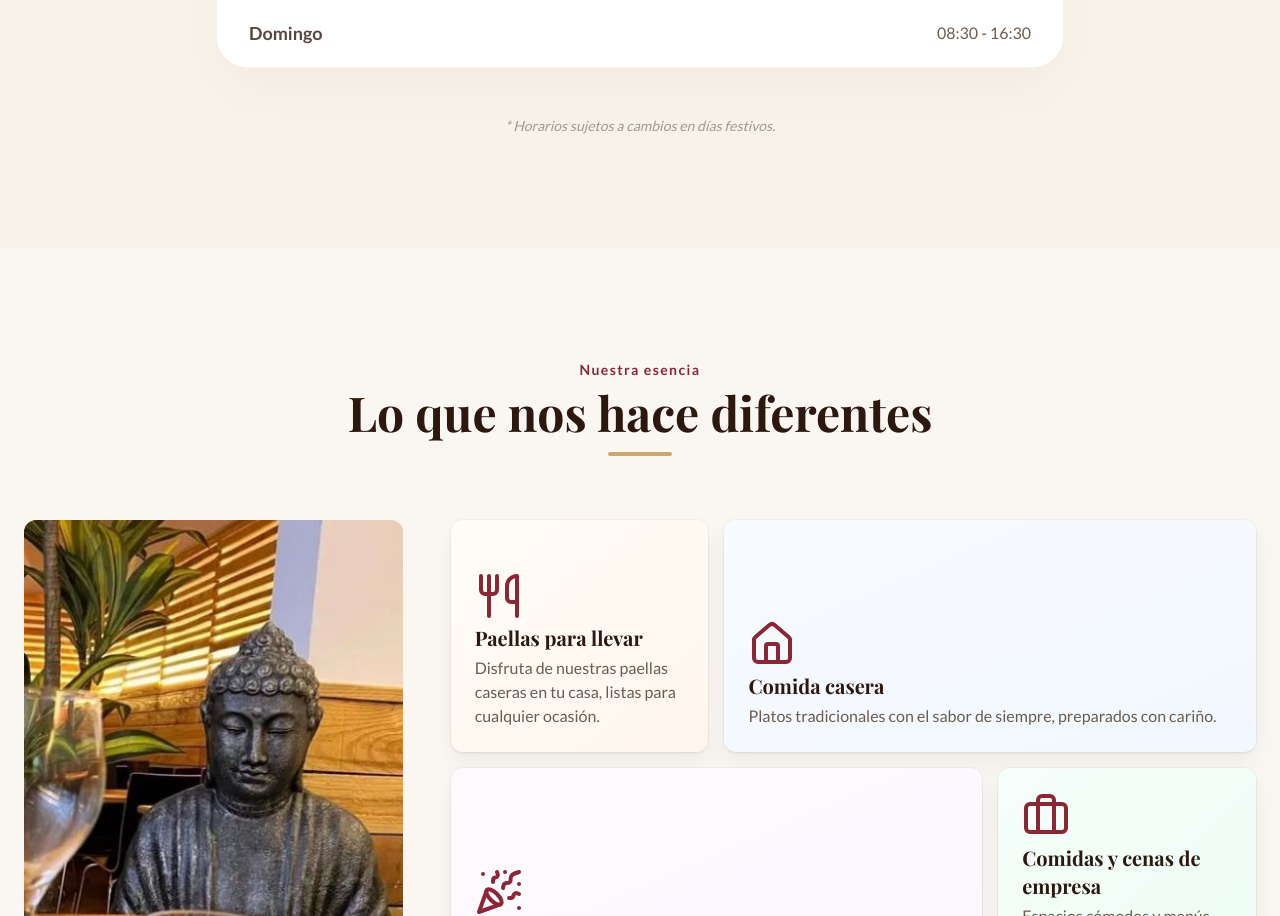
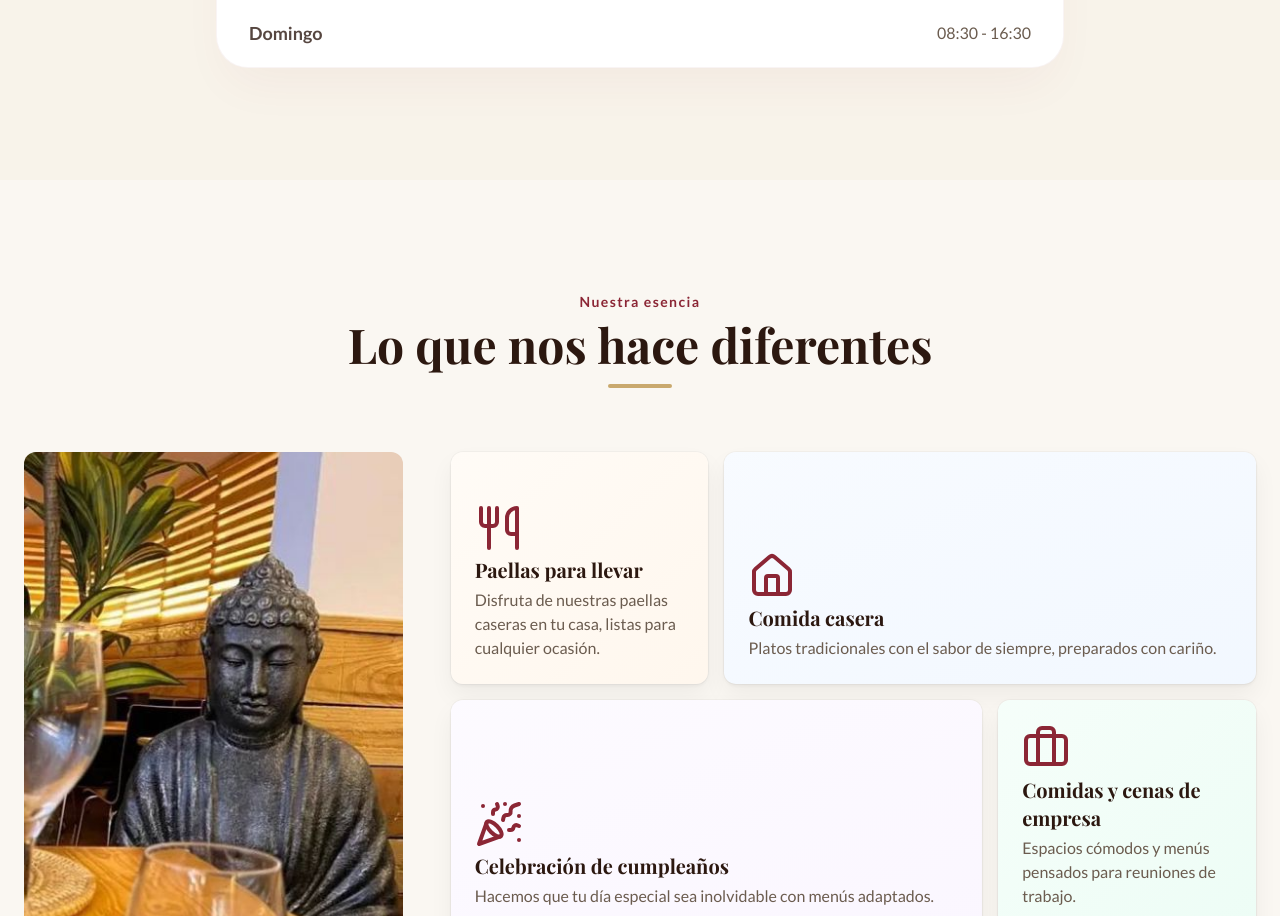
Before and after one commit to montgustrestaurant/Montgust, a Next.js app: page / in a window 1280 px wide. Shown: the part 3101-4017 px from the top of the page. Built offline with nearby package versions, Linux system fonts and the light colour scheme; a web font is replaced by a local one.

Commit message:
upd: removed text from schedules

```diff
--- a/components/schedule-section.tsx
+++ b/components/schedule-section.tsx
@@ -115,8 +115,8 @@ export function ScheduleSection() {
                   initial={{ opacity: 0, x: 10 }}
                   animate={{ opacity: 1, x: 0 }}
                   className={`flex items-center gap-2 rounded-full px-3 py-1 text-[10px] md:text-xs font-bold border ${currentlyOpen
-                      ? "bg-green-500/10 text-green-600 border-green-500/20"
-                      : "bg-red-500/10 text-red-600 border-red-500/20"
+                    ? "bg-green-500/10 text-green-600 border-green-500/20"
+                    : "bg-red-500/10 text-red-600 border-red-500/20"
                     }`}
                 >
                   <span className={`h-1.5 w-1.5 rounded-full ${currentlyOpen ? "bg-green-500 animate-pulse" : "bg-red-500"}`} />
@@ -167,8 +167,8 @@ export function ScheduleSection() {
                   <div className="flex flex-col items-end gap-1">
                     <div
                       className={`text-base font-medium transition-colors ${isClosed
-                          ? "italic text-primary/40 line-through"
-                          : isToday ? "text-primary font-bold" : "text-muted-foreground group-hover:text-foreground"
+                        ? "italic text-primary/40 line-through"
+                        : isToday ? "text-primary font-bold" : "text-muted-foreground group-hover:text-foreground"
                         }`}
                     >
                       {item.hours.includes(t("schedule.status.open")) ? (
@@ -191,15 +191,6 @@ export function ScheduleSection() {
           </div>
         </motion.div>
 
-        <motion.p
-          initial={{ opacity: 0 }}
-          whileInView={{ opacity: 1 }}
-          viewport={{ once: true }}
-          transition={{ duration: 1, delay: 1 }}
-          className="mt-12 text-center text-sm text-muted-foreground/60 italic"
-        >
-          * {t("nav.home") === "Inicio" ? "Horarios sujetos a cambios en días festivos." : "Opening hours subject to change on public holidays."}
-        </motion.p>
       </div>
     </section>
   )
```
